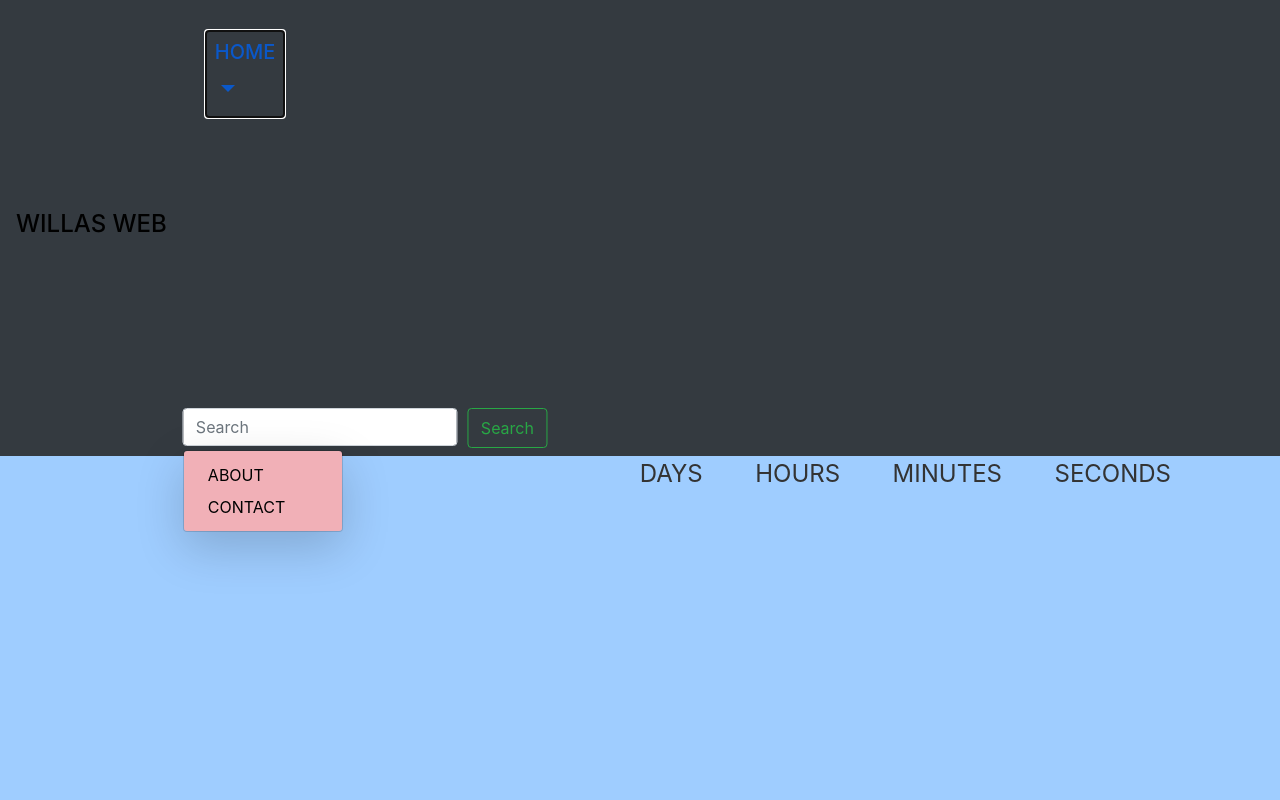
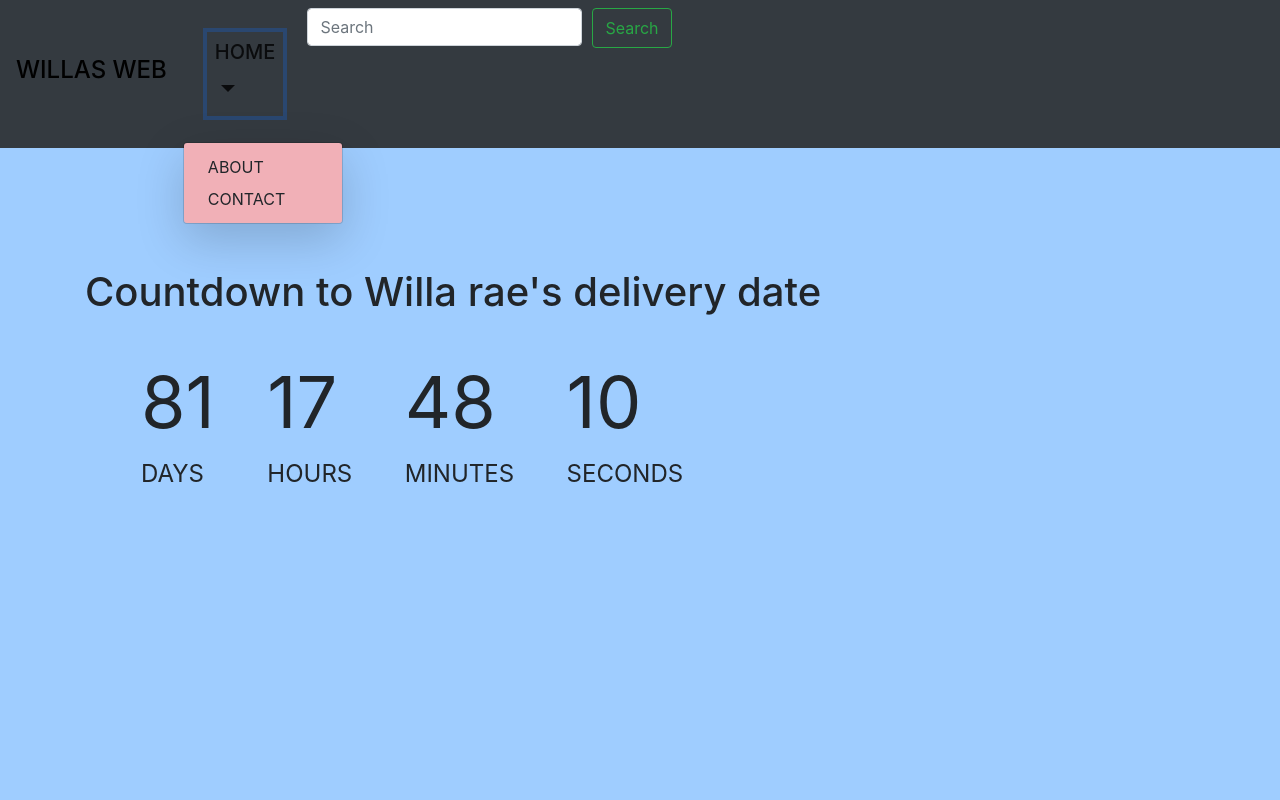
Before and after one commit to jnichols20091/willaswebmainpartdeux, a Django app: page / in a window 1280 px wide, after a click on "HOME". Run offline with Django 4.2, Linux system fonts and the light colour scheme; some libraries are stand-ins or nearby versions.

Commit message:
syling improvment

```diff
--- a/static/css/index.css
+++ b/static/css/index.css
@@ -1,12 +1,4 @@
-:root {
-  --smaller: .75;
-}
 
-* {
-  box-sizing: border-box;
-  margin: 0;
-  padding: 0;
-}
 
 html, body {
   height: 100%;
@@ -28,17 +20,8 @@
     sans-serif;
 }
 
-.container {
-  color: #333;
-  margin: 0 auto;
-  text-align: right;
-}
 
-h1 {
-  font-weight: normal;
-  letter-spacing: .125rem;
-  text-transform: uppercase;
-}
+
 
 li {
   display: inline-block;
@@ -63,61 +46,15 @@
   padding: 0 .5rem;
 }
 
-@media all and (max-width: 768px) {
-  h1 {
-    font-size: calc(1.5rem * var(--smaller));
-  }
 
-  li {
-    font-size: calc(1.125rem * var(--smaller));
-  }
-
-  li span {
-    font-size: calc(3.375rem * var(--smaller));
-  }
-}
 .dropdown-menu{
     background-color: #f1b0b7;
 }
 .form-control{
   width: 275px;
   margin-right: 10px;
+  align-self: end;
 }
 .btn{
   height: 40px;
 }
-.dropdown-menu{
-  margin-right: 10px;
-  justify-content: flex-start;
-}
-.dropdown-item{
-  color: #000;
-  text-justify: auto;
-  text-align-all: left;
-}
-body.dark h1{
-  color: #fff;
-    transition-delay: 0ms !important;
-}
-#maintext{
-  color: #000000;
-}
-#searchbar{
-    position: sticky;
-    right: 100%;
-    --bs-position: right;
-}
-li a.dropdown-item{
-  padding-right: 50px;
-  text-align: left;
-  accent-color: #888686;
-  align-self: auto;
-}
-.container#drop{
-  position: absolute;
-    padding: 0px 0px 0px 960px;
-  align-content: flex-end !important;
-}
-.d-flex{
-  padding: 400px 0px 0px 0px;
-}
--- a/templates/index.html
+++ b/templates/index.html
@@ -6,6 +6,7 @@
 <head>
     <meta charset="UTF-8">
     <meta name="viewport" content="width=device-width, user-scalable=no, initial-scale=1.0, maximum-scale=1.0, minimum-scale=1.0">
+    <link href="https://cdn.jsdelivr.net/npm/bootstrap@5.3.0-alpha1/dist/css/bootstrap.min.css" rel="stylesheet" integrity="sha384-GLhlTQ8iRABdZLl6O3oVMWSktQOp6b7In1Zl3/Jr59b6EGGoI1aFkw7cmDA6j6gD" crossorigin="anonymous">
     <link rel="stylesheet" href="{% static "/bootstrap.css" %}">
     <link rel="stylesheet" href="{%  static 'css/index.css' %}" type="text/css" >
     <script src="https://code.jquery.com/jquery-3.6.3.js" integrity="sha256-nQLuAZGRRcILA+6dMBOvcRh5Pe310sBpanc6+QBmyVM=" crossorigin="anonymous"></script>
```
